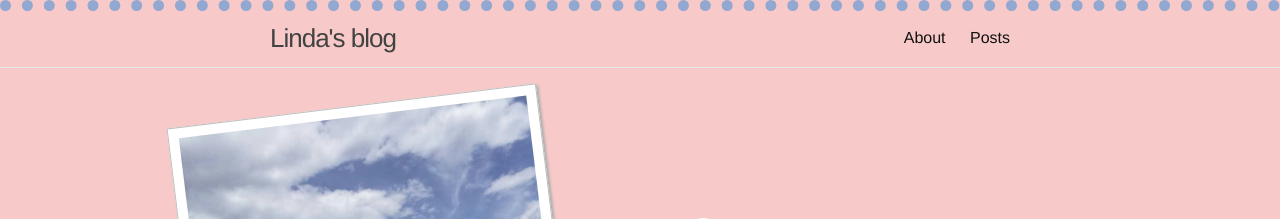
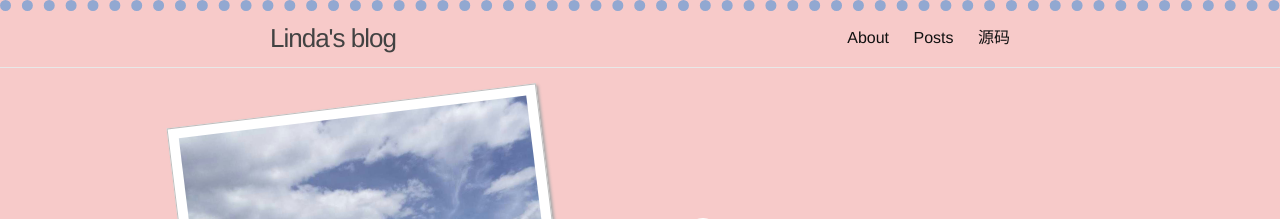
Before and after one commit to LRY1994/jekyll-blog, a Jekyll site: the page built from index.md, in a window 1280 px wide. Shown: the top 219 px of the page. Built offline with Jekyll 4.4.1, drawn with Linux system fonts in a browser that asks for light colours.

Commit message:
add code link

```diff
--- a/_includes/header.html
+++ b/_includes/header.html
@@ -25,6 +25,7 @@
             <a class="page-link" href="{{ my_page.url | relative_url }}">{{ my_page.title | escape }}</a>
             {% endif %}
           {% endfor %}
+          <a class="page-link" href="https://github.com/LRY1994/lry1994.github.io" target="_blank">源码</a>
         </div>
       </nav>
     {% endif %}
```
